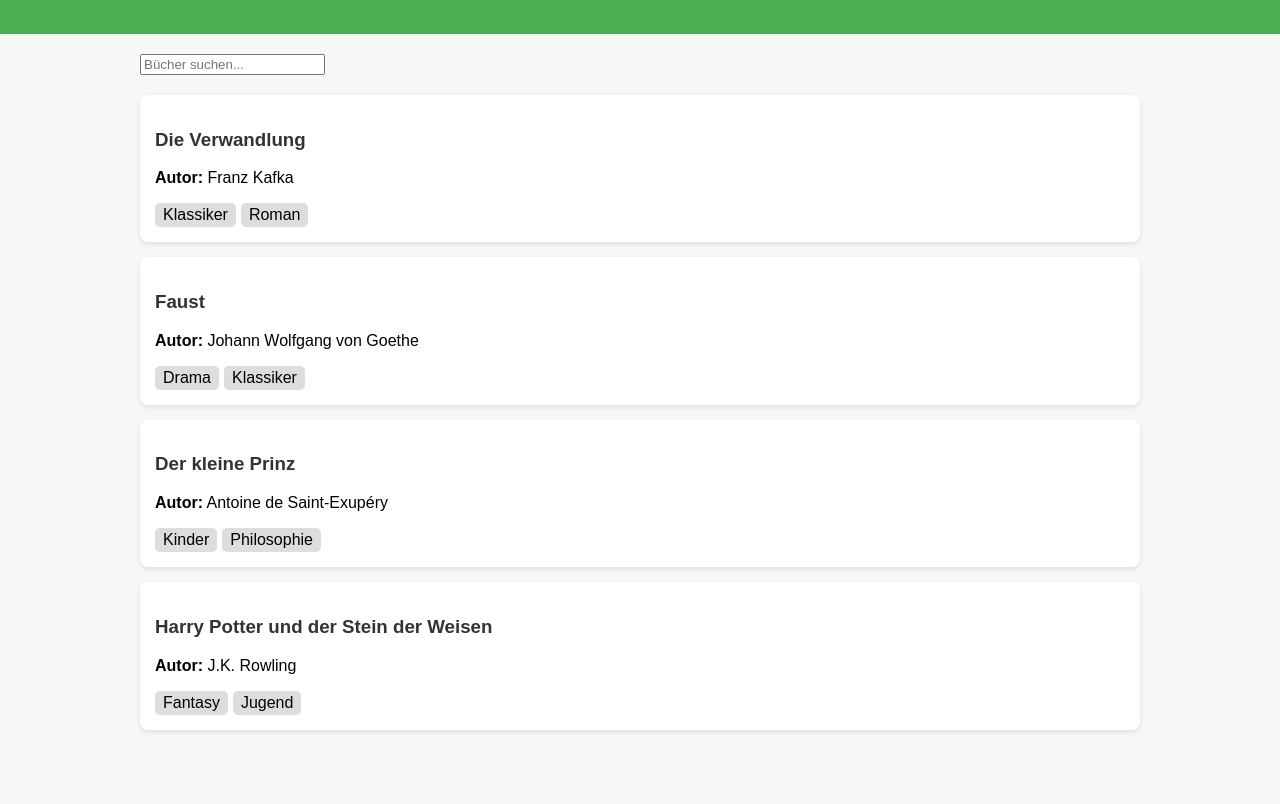
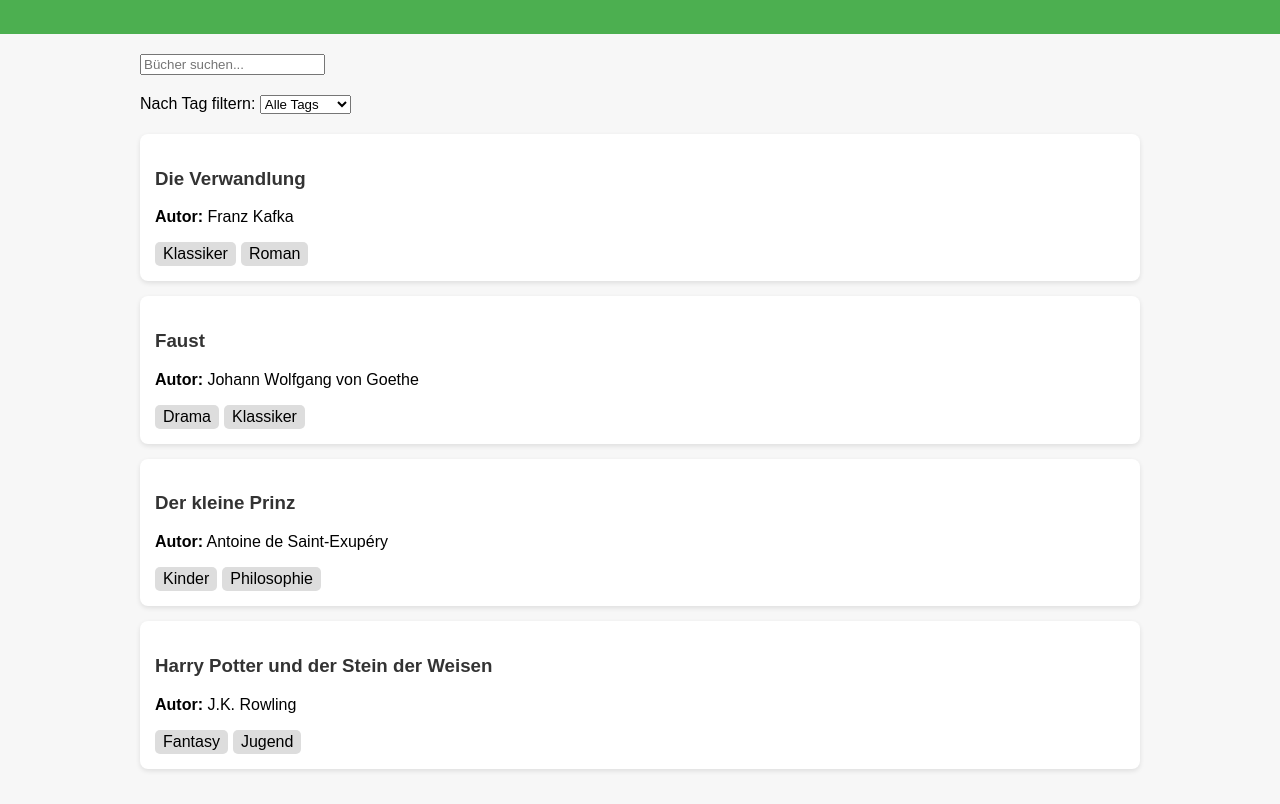
Before and after one commit to Schoolcoderlol42/webage-test, a plain HTML site: page Test.html in a window 1280 px wide. Shown: the part 76-880 px from the top of the page. Before the commit the page ends 841 px from the top, so only its background shows below. Drawn offline with Linux system fonts and the light colour scheme.

Commit message:
Update Test.html

```diff
--- a/Test.html
+++ b/Test.html
@@ -55,6 +55,10 @@
             cursor: pointer;
         }
 
+        .filter-box {
+            margin-bottom: 20px;
+        }
+
     </style>
 </head>
 <body>
@@ -68,6 +72,13 @@
         <input type="text" id="searchInput" placeholder="Bücher suchen..." onkeyup="searchBooks()">
     </div>
 
+    <div class="filter-box">
+        <label for="tagFilter">Nach Tag filtern:</label>
+        <select id="tagFilter" onchange="searchBooks()">
+            <option value="">Alle Tags</option>
+        </select>
+    </div>
+
     <div id="booksContainer"></div>
 </div>
 
@@ -79,7 +90,22 @@ const books = [
     {id: 4, title: 'Harry Potter und der Stein der Weisen', author: 'J.K. Rowling', tags: ['Fantasy', 'Jugend'], file: 'harry_potter.html'}
 ];
 
-let currentTag = '';
+function getAllTags() {
+    const tagSet = new Set();
+    books.forEach(book => book.tags.forEach(tag => tagSet.add(tag)));
+    return Array.from(tagSet);
+}
+
+function populateTagFilter() {
+    const tagFilter = document.getElementById('tagFilter');
+    const tags = getAllTags();
+    tags.forEach(tag => {
+        const option = document.createElement('option');
+        option.value = tag;
+        option.textContent = tag;
+        tagFilter.appendChild(option);
+    });
+}
 
 function displayBooks(bookList) {
     const container = document.getElementById('booksContainer');
@@ -90,7 +116,7 @@ function displayBooks(bookList) {
             <a href="${book.file}"><h3>${book.title}</h3></a>
             <p><strong>Autor:</strong> ${book.author}</p>
             <div class="tags">
-                ${book.tags.map(tag => `<span class="tag" onclick="filterTag('${tag}')">${tag}</span>`).join('')}
+                ${book.tags.map(tag => `<span class="tag">${tag}</span>`).join('')}
             </div>
         </div>
         `;
@@ -99,22 +125,20 @@ function displayBooks(bookList) {
 
 function searchBooks() {
     const query = document.getElementById('searchInput').value.toLowerCase();
+    const selectedTag = document.getElementById('tagFilter').value;
+
     const filteredBooks = books.filter(book =>
         (book.title.toLowerCase().includes(query) ||
         book.author.toLowerCase().includes(query)) &&
-        (currentTag === '' || book.tags.includes(currentTag))
+        (selectedTag === '' || book.tags.includes(selectedTag))
     );
+
     displayBooks(filteredBooks);
 }
 
-function filterTag(tag) {
-    currentTag = tag;
-    searchBooks();
-}
-
 // Initial load
+populateTagFilter();
 displayBooks(books);
-
 </script>
 
 </body>
```
